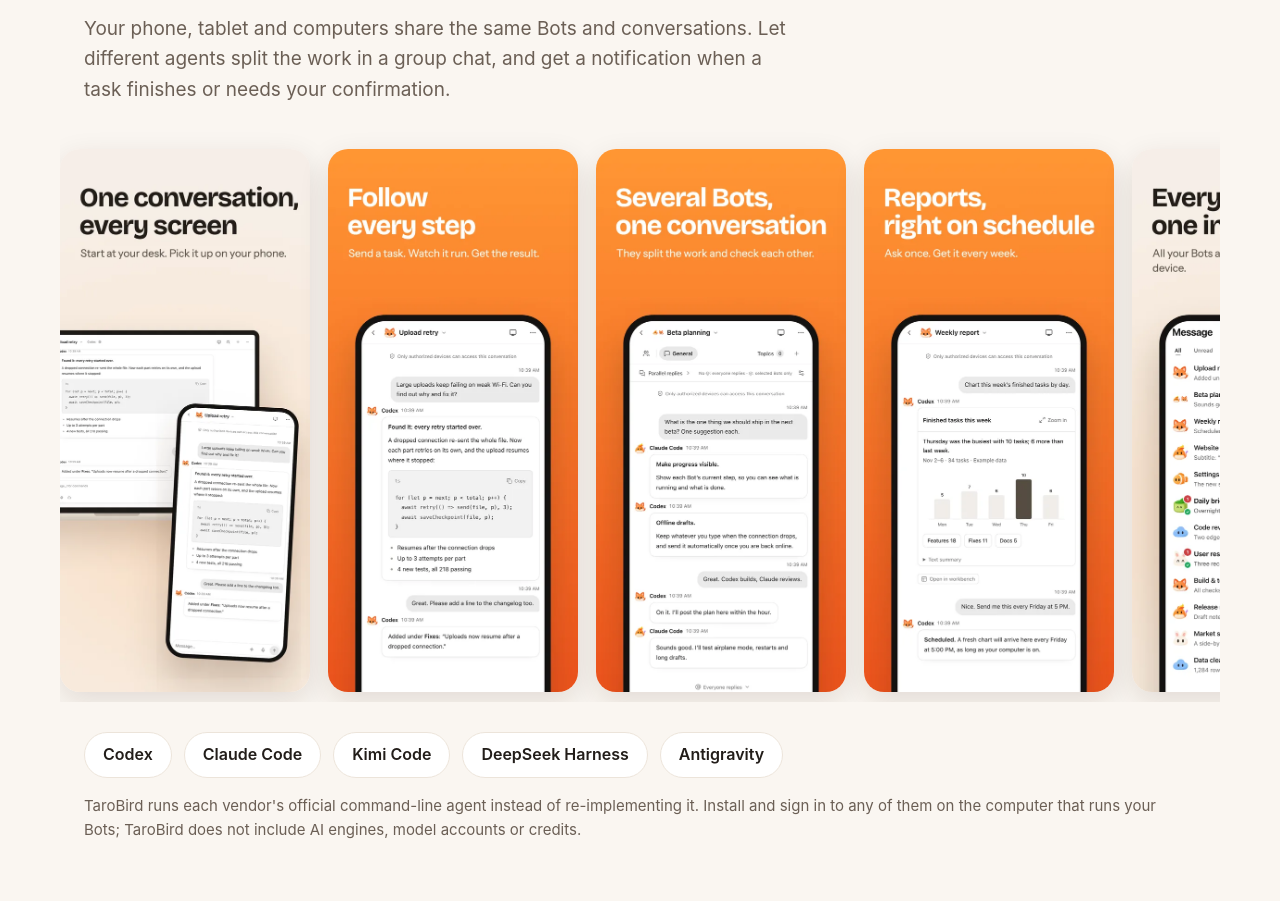
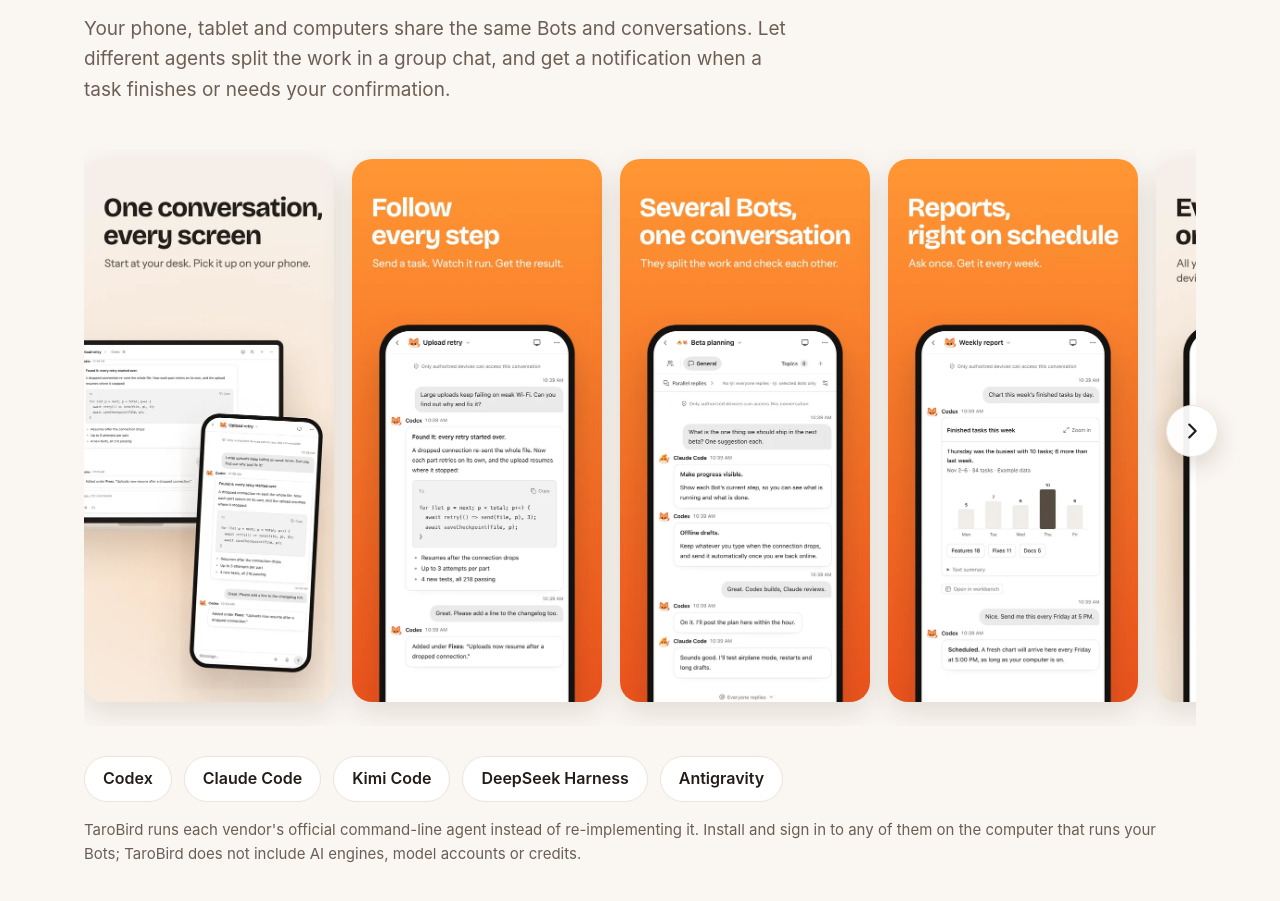
Before and after one commit to cloveric/tarobird-site, a plain HTML site: page index.html in a window 1280 px wide. Shown: the part 2263-3164 px from the top of the page. Drawn offline with Linux system fonts and the light colour scheme; no server answers.

Commit message:
Homepage: screenshot carousel with left/right arrows instead of a scrollbar
Co-Authored-By: Claude Opus 5.5 <noreply@anthropic.com>

```diff
--- a/home.css
+++ b/home.css
@@ -45,7 +45,13 @@ h2{font-size:42px;line-height:1.2;margin:0 0 16px;letter-spacing:-.01em}
 .step h3{font-size:22px;margin:8px 0 8px}
 .step p{margin:0;color:var(--muted);font-size:16px}
 
-.gallery{display:flex;gap:18px;overflow-x:auto;scroll-snap-type:x mandatory;padding:44px 24px 10px;margin:0 -24px;scrollbar-width:thin}
+.carousel{position:relative;margin-top:44px}
+.gallery{display:flex;gap:18px;overflow-x:auto;scroll-snap-type:x mandatory;scroll-behavior:smooth;padding:10px 2px 24px;scrollbar-width:none;-ms-overflow-style:none}
+.gallery::-webkit-scrollbar{display:none}
+.car-btn{position:absolute;top:calc(50% - 7px);transform:translateY(-50%);z-index:2;width:52px;height:52px;border-radius:50%;border:1px solid var(--line);background:rgba(255,255,255,.95);color:var(--ink);display:flex;align-items:center;justify-content:center;cursor:pointer;box-shadow:0 8px 24px rgba(60,35,15,.16);transition:opacity .2s,transform .2s,background .2s}
+.car-btn:hover{background:#fff;transform:translateY(-50%) scale(1.06)}
+.car-btn.prev{left:-22px}.car-btn.next{right:-22px}
+.car-btn[disabled]{opacity:0;pointer-events:none}
 .gallery img{width:250px;flex:0 0 auto;border-radius:20px;scroll-snap-align:start;box-shadow:0 10px 30px rgba(60,35,15,.12)}
 
 .engines{display:flex;flex-wrap:wrap;gap:12px;margin-top:30px}
@@ -87,4 +93,5 @@ footer a{color:var(--muted)}
   h2{font-size:32px}
   section{padding:64px 0}
   .nav .links a.hide-sm{display:none}
+  .car-btn{width:42px;height:42px}.car-btn.prev{left:-6px}.car-btn.next{right:-6px}
 }
--- a/index.html
+++ b/index.html
@@ -83,7 +83,11 @@ document.documentElement.lang=/^zh/i.test(l)?'zh-CN':'en';})();
     <p class="eyebrow"><span class="zh">功能</span><span class="en">Features</span></p>
     <h2><span class="zh">多个 Bot，一个对话，进度一目了然</span><span class="en">Several Bots, one conversation, every step visible</span></h2>
     <p class="sub"><span class="zh">手机、平板和电脑共用同一套 Bot 与对话。群聊里让不同的智能体分工协作；任务完成或需要你确认时，手机会收到通知。</span><span class="en">Your phone, tablet and computers share the same Bots and conversations. Let different agents split the work in a group chat, and get a notification when a task finishes or needs your confirmation.</span></p>
-    <div class="gallery" id="gallery"></div>
+    <div class="carousel">
+      <button class="car-btn prev" type="button" aria-label="Previous"><svg viewBox="0 0 24 24" width="22" height="22" aria-hidden="true"><path d="M15 5l-7 7 7 7" fill="none" stroke="currentColor" stroke-width="2.4" stroke-linecap="round" stroke-linejoin="round"/></svg></button>
+      <div class="gallery" id="gallery"></div>
+      <button class="car-btn next" type="button" aria-label="Next"><svg viewBox="0 0 24 24" width="22" height="22" aria-hidden="true"><path d="M9 5l7 7-7 7" fill="none" stroke="currentColor" stroke-width="2.4" stroke-linecap="round" stroke-linejoin="round"/></svg></button>
+    </div>
     <div class="engines">
       <span class="chip">Codex</span><span class="chip">Claude Code</span><span class="chip">Kimi Code</span><span class="chip">DeepSeek Harness</span><span class="chip">Antigravity</span>
     </div>
@@ -165,10 +169,18 @@ document.documentElement.lang=/^zh/i.test(l)?'zh-CN':'en';})();
 <script>
 (function(){
   var d=document.documentElement;
-  document.getElementById('lang').onclick=function(){var n=/^zh/.test(d.lang)?'en':'zh-CN';d.lang=n;try{localStorage.setItem('tb-lang',n)}catch(e){};gallery()};
+  document.getElementById('lang').onclick=function(){var n=/^zh/.test(d.lang)?'en':'zh-CN';d.lang=n;try{localStorage.setItem('tb-lang',n)}catch(e){};gallery();document.getElementById('gallery').scrollLeft=0};
   function gallery(){var loc=/^zh/.test(d.lang)?'zh-Hans':'en-US',g=document.getElementById('gallery');
     g.innerHTML=['02','03','04','05','06','08'].map(function(n){return '<img loading="lazy" width="250" src="assets/shots/'+loc+'-'+n+'.webp" alt="">'}).join('')}
   gallery();
+  // Carousel arrows: one click moves about one screenful of cards.
+  var g=document.getElementById('gallery'),pv=document.querySelector('.car-btn.prev'),nx=document.querySelector('.car-btn.next');
+  function upd(){pv.disabled=g.scrollLeft<8;nx.disabled=g.scrollLeft+g.clientWidth>=g.scrollWidth-8}
+  function go(dir){var card=g.querySelector('img'),step=card?card.getBoundingClientRect().width+18:268;
+    g.scrollBy({left:dir*Math.max(step,Math.floor(g.clientWidth/step)*step),behavior:'smooth'})}
+  pv.onclick=function(){go(-1)};nx.onclick=function(){go(1)};
+  g.addEventListener('scroll',upd,{passive:true});window.addEventListener('resize',upd);
+  g.addEventListener('load',upd,true);upd();
   // Recommend the card for this visitor's platform.
   var ua=navigator.userAgent||'',os=/Android/i.test(ua)?'android':/iPhone|iPad|iPod/i.test(ua)||(/Macintosh/.test(ua)&&navigator.maxTouchPoints>1)?'ios':/Mac/i.test(ua)?'mac':/Win/i.test(ua)?'win':'';
   var rec=os&&document.querySelector('.dl[data-os="'+os+'"]'); if(rec) rec.classList.add('rec');
```
